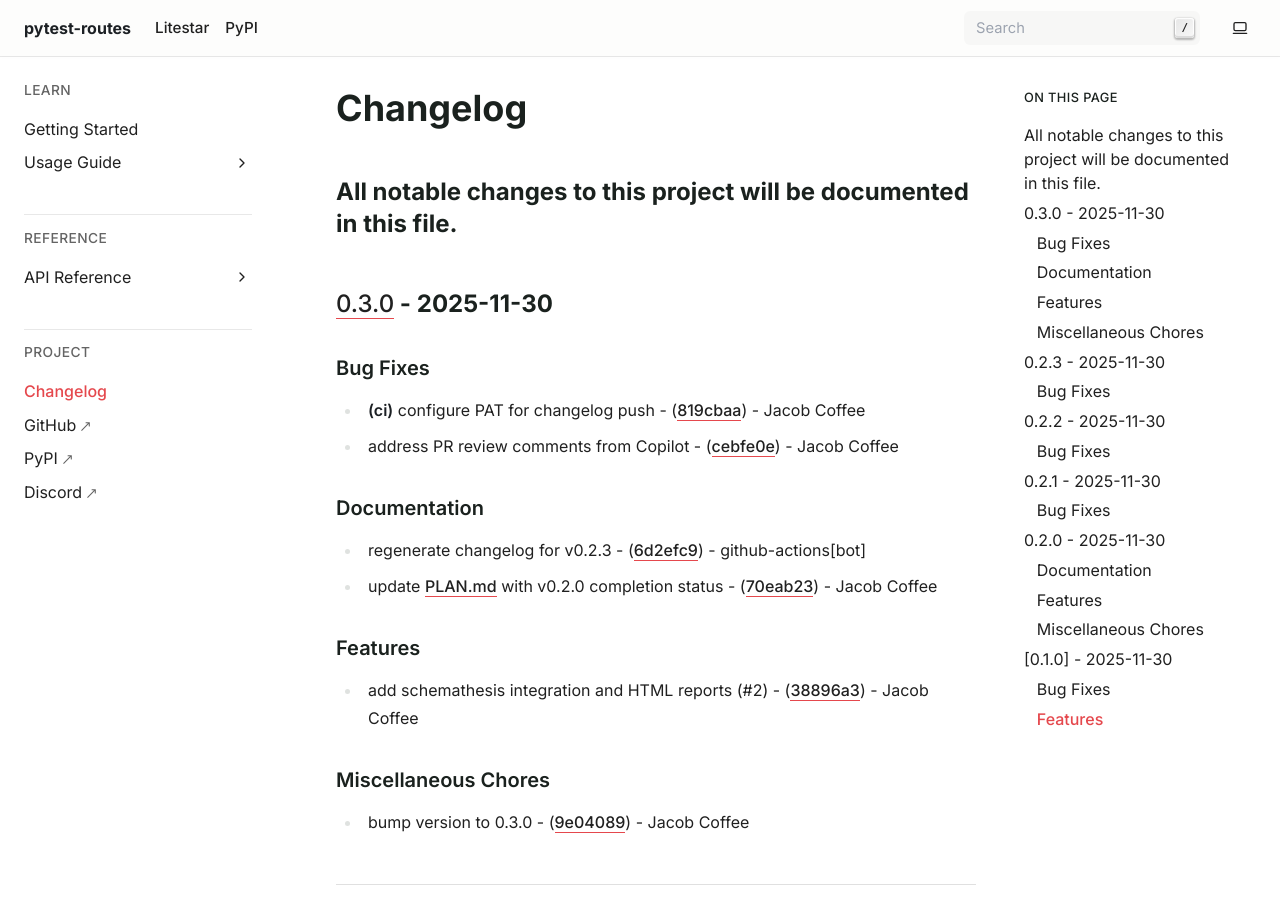
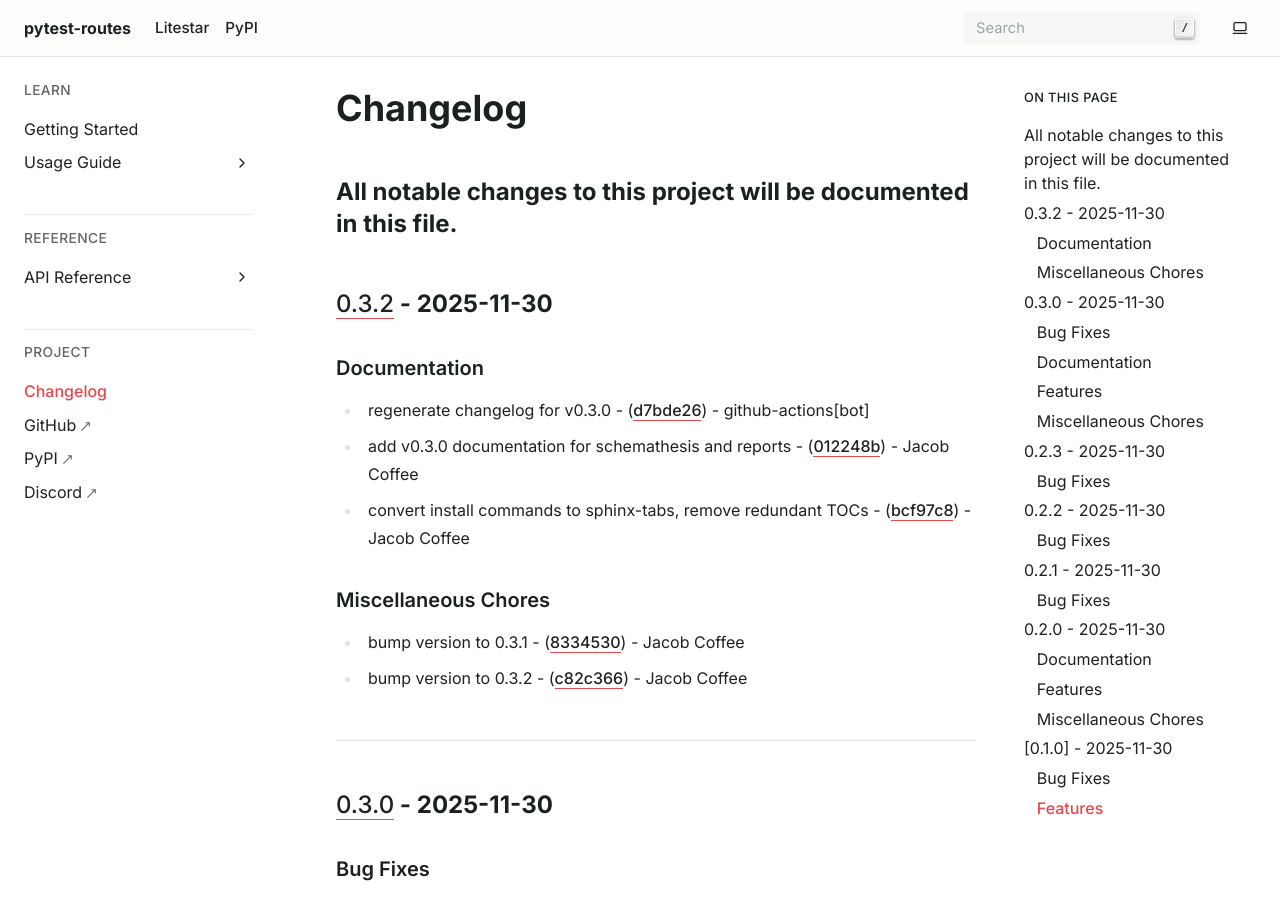
Before and after one commit to JacobCoffee/pytest-routes, a Sphinx documentation site: the page built from docs/changelog.md, in a window 1280 px wide and 900 px high. Built offline with Sphinx 7.4.7, drawn with Linux system fonts in a browser that asks for light colours; the version number is read from the project's files by our own code.

Commit message:
docs: regenerate changelog for v0.3.2

```diff
--- a/docs/changelog.md
+++ b/docs/changelog.md
@@ -1,6 +1,20 @@
 # Changelog
 
 All notable changes to this project will be documented in this file.
+---
+## [0.3.2](https://github.com/JacobCoffee/pytest-routes/compare/v0.3.0..v0.3.2) - 2025-11-30
+
+### Documentation
+
+- regenerate changelog for v0.3.0 - ([d7bde26](https://github.com/JacobCoffee/pytest-routes/commit/d7bde2662261af89d7c7158b57fd5b1d9668ea95)) - github-actions[bot]
+- add v0.3.0 documentation for schemathesis and reports - ([012248b](https://github.com/JacobCoffee/pytest-routes/commit/012248b7470921a8de770d7d379fb01e0c0ff6e6)) - Jacob Coffee
+- convert install commands to sphinx-tabs, remove redundant TOCs - ([bcf97c8](https://github.com/JacobCoffee/pytest-routes/commit/bcf97c81e32798d5a3b0aa65700d943190b7e297)) - Jacob Coffee
+
+### Miscellaneous Chores
+
+- bump version to 0.3.1 - ([8334530](https://github.com/JacobCoffee/pytest-routes/commit/833453032264334e6498259c9b53a9963a475f08)) - Jacob Coffee
+- bump version to 0.3.2 - ([c82c366](https://github.com/JacobCoffee/pytest-routes/commit/c82c366e4032400292b85d7f34ff1d17e60a1424)) - Jacob Coffee
+
 ---
 ## [0.3.0](https://github.com/JacobCoffee/pytest-routes/compare/v0.2.3..v0.3.0) - 2025-11-30
 
```
